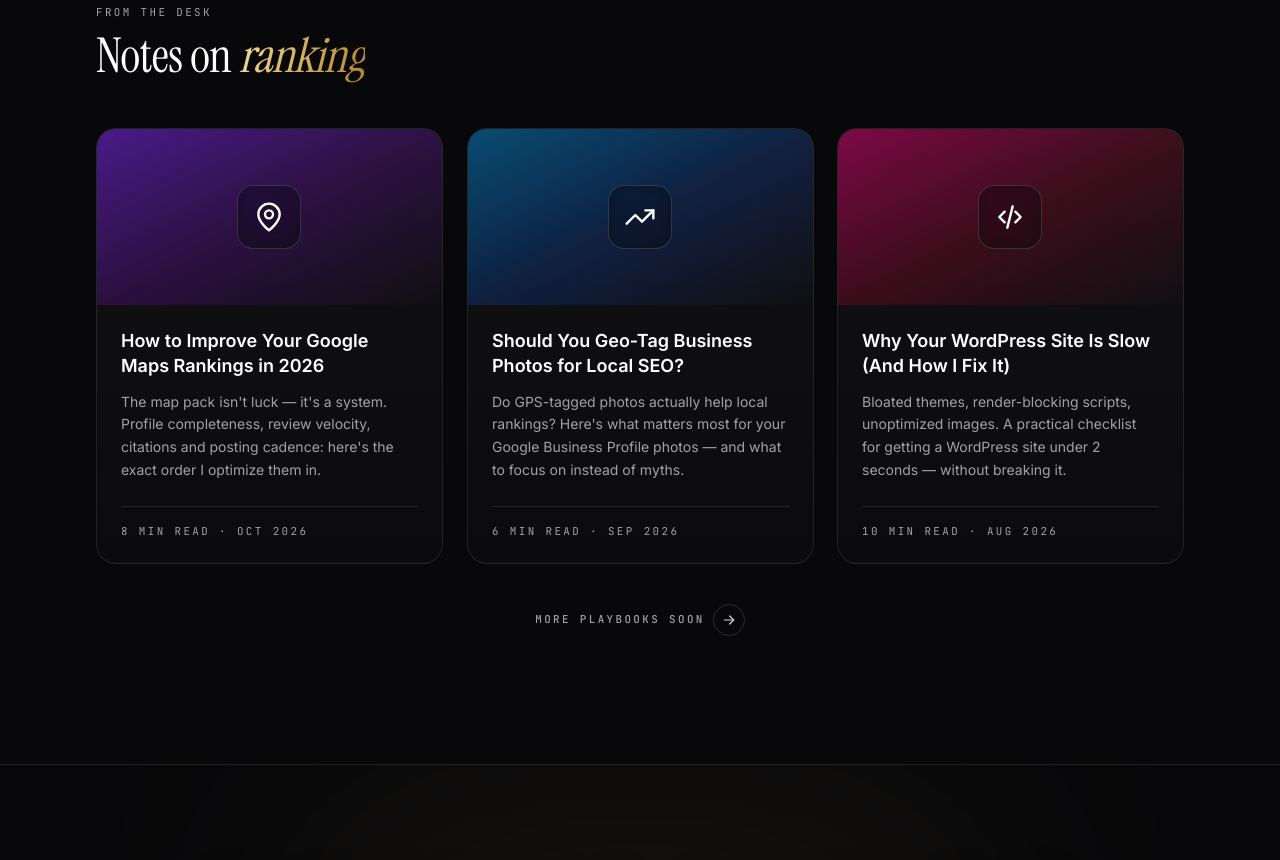
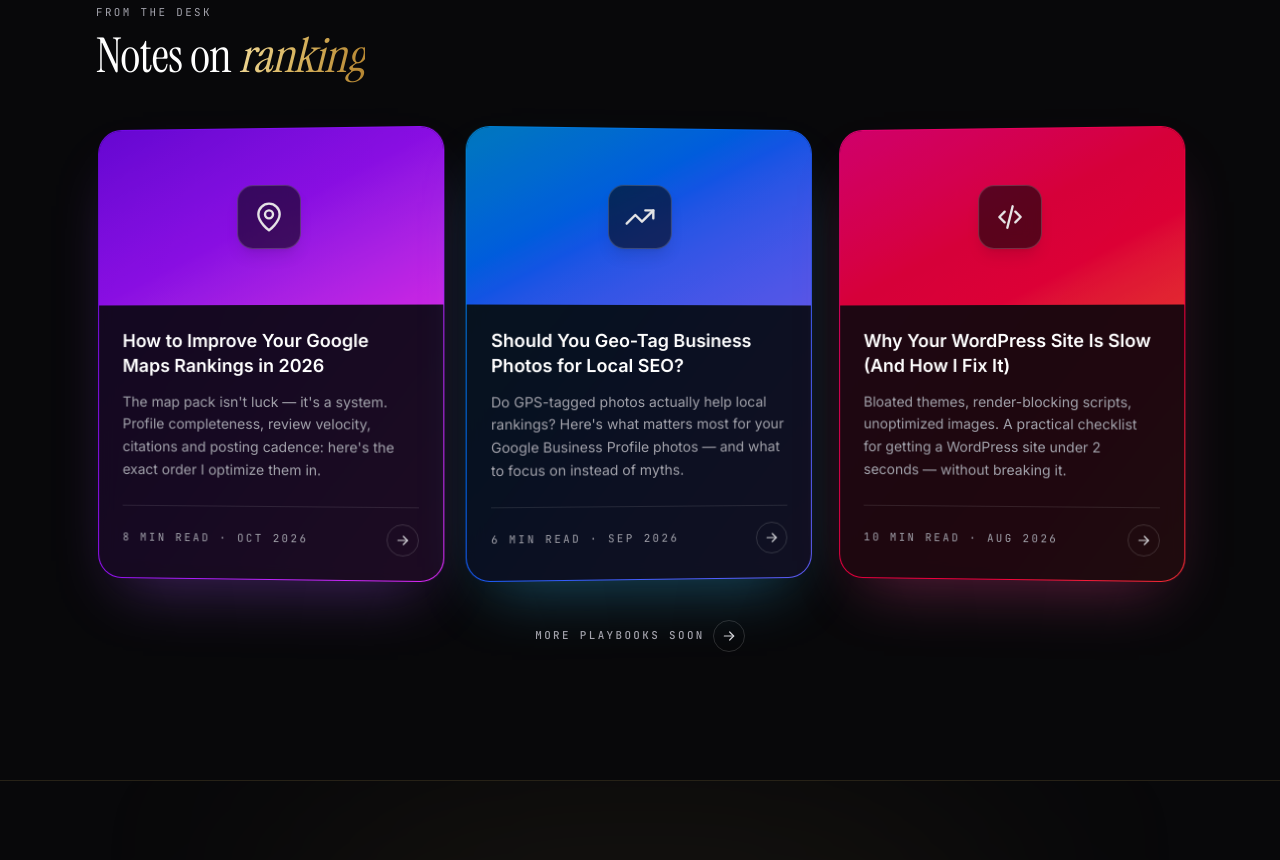
Before and after one commit to zaminabbas28-bot/zaminabbas, a Next.js app: page / in a window 1280 px wide. Shown: the part 8880-9740 px from the top of the page. Built offline with nearby package versions, Linux system fonts and the light colour scheme.

Commit message:
Insights cards: 3D tilted gradient cards matching site style

```diff
--- a/app/globals.css
+++ b/app/globals.css
@@ -306,6 +306,22 @@ button:focus-visible {
     0 10px 22px rgba(0, 0, 0, 0.85);
 }
 
+/* ---------- 3D insight cards ---------- */
+.insight-card {
+  transform: perspective(1200px) rotateY(-4deg);
+  transition: transform 0.5s ease;
+  transform-style: preserve-3d;
+}
+.insight-card.tilt-r {
+  transform: perspective(1200px) rotateY(4deg);
+}
+.insight-card:hover {
+  transform: perspective(1200px) rotateY(0deg) translateY(-8px);
+}
+@media (prefers-reduced-motion: reduce) {
+  .insight-card { transform: none; transition: none; }
+}
+
 /* ---------- Gold glow ---------- */
 .gold-glow {
   box-shadow:
--- a/components/Insights.tsx
+++ b/components/Insights.tsx
@@ -3,10 +3,10 @@ import { ArrowRightIcon, TrendingUpIcon, MapPinIcon, GearCodeIcon } from "./icon
 import Reveal from "./Reveal";
 
 const CARD_ICONS = [MapPinIcon, TrendingUpIcon, GearCodeIcon];
-const CARD_GRADIENTS = [
-  "from-violet-600/50 via-purple-600/20 to-transparent",
-  "from-sky-600/50 via-blue-600/20 to-transparent",
-  "from-pink-600/50 via-rose-600/20 to-transparent",
+const CARD_STYLES = [
+  { gradient: "from-violet-700 via-purple-600 to-fuchsia-500", glow: "rgba(168,85,247,0.4)" },
+  { gradient: "from-sky-600 via-blue-600 to-indigo-500", glow: "rgba(56,189,248,0.4)" },
+  { gradient: "from-pink-600 via-rose-600 to-red-500", glow: "rgba(236,72,153,0.4)" },
 ];
 
 export default function Insights() {
@@ -20,16 +20,23 @@ export default function Insights() {
           </h2>
         </Reveal>
 
-        <div className="mt-12 grid gap-6 md:grid-cols-3">
+        <div className="mt-12 grid gap-6 md:grid-cols-3" style={{ perspective: "1200px" }}>
           {INSIGHTS.map((post, i) => {
             const Icon = CARD_ICONS[i % CARD_ICONS.length];
+            const style = CARD_STYLES[i % CARD_STYLES.length];
             return (
-              <Reveal key={post.title} delay={i * 100}>
-                <article className="card-surface card-hover flex h-full flex-col overflow-hidden">
+              <Reveal key={post.title} delay={i * 100} className="h-full">
+                <article
+                  className={`insight-card group flex h-full flex-col overflow-hidden rounded-[1.5rem] bg-gradient-to-br ${style.gradient} p-[1px]${i % 2 === 1 ? " tilt-r" : ""}`}
+                  style={{
+                    boxShadow: `0 30px 60px -25px ${style.glow}, 0 20px 40px -20px rgba(0,0,0,0.7)`,
+                  }}
+                >
+                  <div className="flex h-full flex-col overflow-hidden rounded-[calc(1.5rem-1px)] bg-ink-950/90 backdrop-blur-sm">
                     <div
-                    className={`relative flex h-44 items-center justify-center bg-gradient-to-br ${CARD_GRADIENTS[i % CARD_GRADIENTS.length]}`}
+                      className={`relative flex h-44 items-center justify-center bg-gradient-to-br ${style.gradient} opacity-90`}
                     >
-                    <div className="flex h-16 w-16 items-center justify-center rounded-2xl border border-white/15 bg-ink-950/60 backdrop-blur-sm">
+                      <div className="flex h-16 w-16 items-center justify-center rounded-2xl border border-white/20 bg-ink-950/60 shadow-lg backdrop-blur-sm transition-transform duration-500 group-hover:scale-110">
                         <Icon className="h-8 w-8 text-white" />
                       </div>
                     </div>
@@ -44,6 +51,10 @@ export default function Insights() {
                         <p className="label-caps">
                           {post.readTime} · {post.date}
                         </p>
+                        <span className="flex h-8 w-8 items-center justify-center rounded-full border border-white/15 text-mist-300 transition-all duration-300 group-hover:border-gold group-hover:text-gold">
+                          <ArrowRightIcon className="h-4 w-4" />
+                        </span>
+                      </div>
                     </div>
                   </div>
                 </article>
```
Lines whose indentation alone changed are shown as unchanged.
